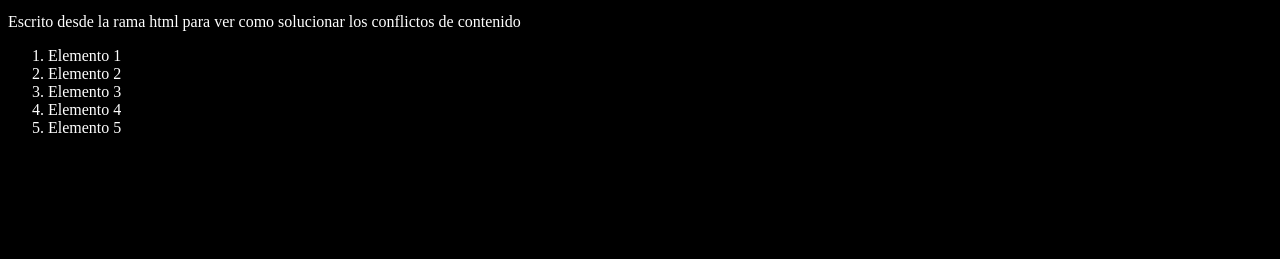
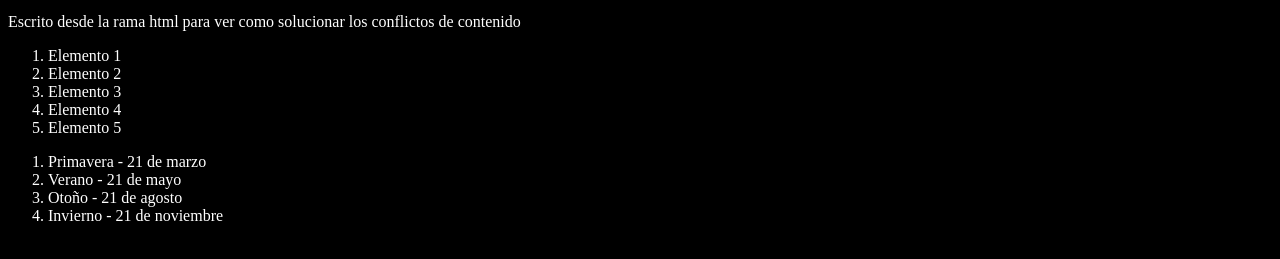
Before and after one commit to Soto05/git1-JonMircha, a plain HTML site: page index.html in a window 1280 px wide. Shown: the part 119-378 px from the top of the page. Drawn offline with Linux system fonts and the light colour scheme.

Commit message:
Se agregaron las estaciones del año con su fecha de inicio

```diff
--- a/index.html
+++ b/index.html
@@ -26,6 +26,12 @@
       <li>Elemento 4</li>
       <li>Elemento 5</li>
     </ol>
+    <ol>
+      <li>Primavera - 21 de marzo</li>
+      <li>Verano - 21 de mayo</li>
+      <li>Otoño - 21 de agosto</li>
+      <li>Invierno - 21 de noviembre</li>
+    </ol>
     <script src="index.js"></script>
   </body>
 </html>
```
